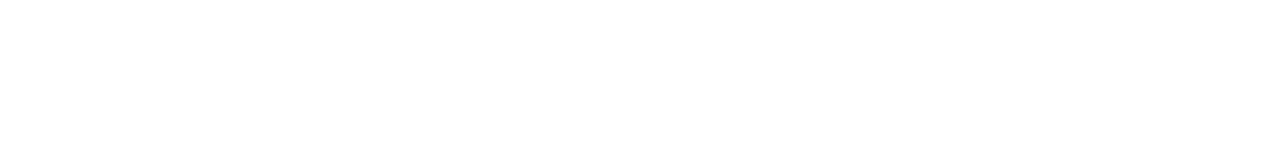
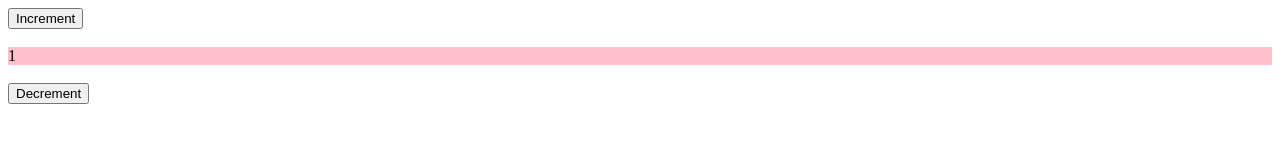
Before and after one commit to Shubham-Jaiswal-838/React-Fizz-Buzz---Rendering-Lists-of-Data-Using-Stateful-Lists-Adding-Dynamic---8wznck0yehwo, a React app: page / in a window 1280 px wide. Built offline with nearby package versions, Linux system fonts and the light colour scheme.

Commit message:
Add files via upload

```diff
--- a/src/components/App.js
+++ b/src/components/App.js
@@ -1,11 +1,31 @@
-import React from 'react'
+import React, {useReducer} from 'react'
 import '../styles/App.css';
 const App = () => {
+  const initialState = 1;
 
+  const counterReducer = (state, action) => {
+    switch(action){
+      case "increment": return state + 1 ;
+      case "decrement": return state - 1 ;
+      default:
+        return 0;
+    }
+  };
+
+  const[state, disptch] = useReducer(counterReducer, initialState);
 
   return (
     <div id="main">
-
+      <button id="increment" onClick={() => disptch("increment")}>Increment</button><br /> <br />
+      {
+        (state % 15 === 0 && (<div id="counter" className="fizzbuzz">{state}</div>)) ||
+        (state % 5 === 0 && (<div id="counter" className="buzz">{state}</div>)) ||
+        (state % 3 === 0 && (<div id="counter" className="fizz">{state}</div>)) ||
+        (state % 3 !== 0 && state % 5 !== 0 && state % 15 !== 0 &&
+          (<div id="counter" className="normal">{state}</div>))
+      }
+      <br />
+      <button id="decrement" onClick={() => disptch("decrement")}>Decrement</button><br /> <br />
     </div>
   )
 }
```
Also changed, not shown: README.md, package.json (line endings or trailing spaces), src/index.html (line endings or trailing spaces), src/index.js (line endings or trailing spaces), src/styles/App.css (line endings or trailing spaces), webpack.config.js (line endings or trailing spaces), 1 other file.
